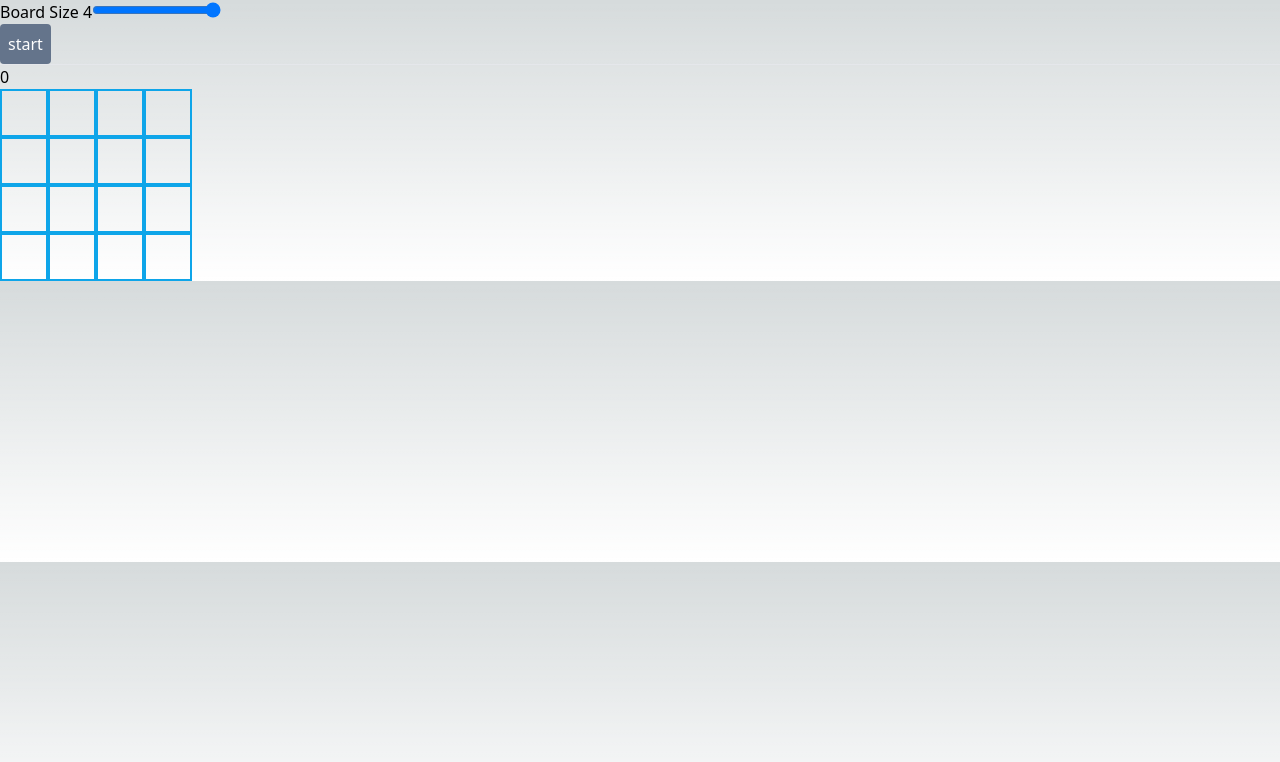
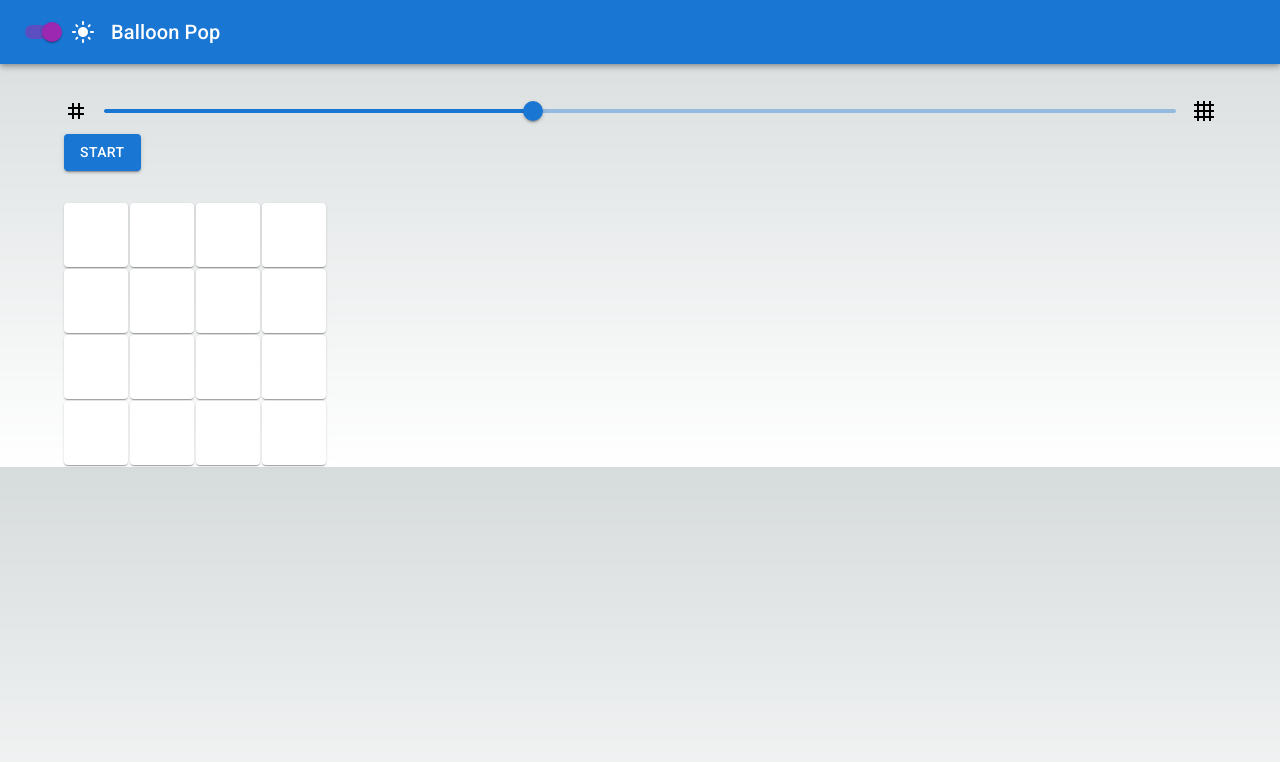
Before and after one commit to gnujoow/balloon-pop, a Next.js app: page / in a window 1280 px wide. Shown: the top 762 px of the page. Built offline with nearby package versions, Linux system fonts and the light colour scheme.

Commit message:
update style with mui

```diff
--- a/src/app/components/board.tsx
+++ b/src/app/components/board.tsx
@@ -1,5 +1,6 @@
 import { FC, useCallback, useEffect, useState } from "react";
 import Cell from "./cell";
+import { Box, Button, styled } from "@mui/material";
 
 let count = 0;
 
@@ -202,11 +203,25 @@ const Board: FC<BoardProps> = ({ boardArray, gameState, onClickCopy }) => {
   };
 
   return (
+    <BoardWrapper
+      sx={{
+        mt: 4,
+      }}
+    >
+      {gameState === GameStateType.playing && (
+        <Button
+          sx={{ mb: 2 }}
+          variant="outlined"
+          onClick={(e) => onClickCopy?.(e, renderBoardArray)}
+        >
+          copy
+        </Button>
+      )}
+
       <div>
-      {biggestNumber}
         {renderBoardArray.map((row, rowIndex) => (
           // row
-        <div key={rowIndex} className="flex">
+          <Box key={rowIndex} sx={{ display: "flex", gap: "2px", mb: "2px" }}>
             {/* col */}
             {row.map((col, colIndex) => (
               <Cell
@@ -216,19 +231,14 @@ const Board: FC<BoardProps> = ({ boardArray, gameState, onClickCopy }) => {
                 onClickCell={handleClickCell}
               />
             ))}
+          </Box>
+        ))}
       </div>
-      ))}
-
-      {gameState === GameStateType.playing && (
-        <button
-          className="bg-slate-500 hover:bg-slate-300 text-white p-2 rounded"
-          onClick={(e) => onClickCopy?.(e, renderBoardArray)}
-        >
-          copy
-        </button>
-      )}
-    </div>
+      {/* {biggestNumber} */}
+    </BoardWrapper>
   );
 };
 
+const BoardWrapper = styled(Box)(({ theme }) => ({}));
+
 export default Board;
--- a/src/app/components/cell.tsx
+++ b/src/app/components/cell.tsx
@@ -1,3 +1,4 @@
+import { Paper, SxProps } from "@mui/material";
 import { FC } from "react";
 
 interface CellProps {
@@ -9,20 +10,25 @@ interface CellProps {
   ) => void;
 }
 const Cell: FC<CellProps> = ({ value, position, onClickCell }) => {
-  const classname =
-    "flex justify-center items-center border-solid border-2 border-sky-500 w-12 h-12";
+  const sxStyle: SxProps = {
+    width: "4rem",
+    height: "4rem",
+    display: "flex",
+    justifyContent: "center",
+    alignItems: "center",
+    fontSize: "3rem",
+  };
   if (value === 0) {
-    return <div className={`${classname}`} />;
+    return <Paper sx={{ ...sxStyle, cursor: "not-allowed" }} />;
   }
   return (
-    <div
-      className={`${classname}`}
+    <Paper
+      // todo add hover style
+      sx={{ ...sxStyle, cursor: "pointer" }}
       onClick={(e) => onClickCell(e, { value, ...position })}
     >
-      {/* todo: 나중에 value영역 지울것 */}
-      {value}
       🎈
-    </div>
+    </Paper>
   );
 };
 
--- /dev/null
+++ b/src/app/components/gnb.tsx
@@ -0,0 +1,31 @@
+import * as React from "react";
+import AppBar from "@mui/material/AppBar";
+import Box from "@mui/material/Box";
+import Toolbar from "@mui/material/Toolbar";
+import Typography from "@mui/material/Typography";
+import LightModeIcon from "@mui/icons-material/LightMode";
+import { FormControlLabel, FormGroup, Switch } from "@mui/material";
+
+GlobalNavBar;
+export default function GlobalNavBar() {
+  return (
+    <Box sx={{ flexGrow: 1 }}>
+      <AppBar position="static">
+        <Toolbar>
+          <FormGroup>
+            <FormControlLabel
+              control={<Switch defaultChecked color="secondary" />}
+              label={
+                <LightModeIcon />
+                // <DarkModeIcon />
+              }
+            />
+          </FormGroup>
+          <Typography variant="h6" component="div" sx={{ flexGrow: 1 }}>
+            Balloon Pop
+          </Typography>
+        </Toolbar>
+      </AppBar>
+    </Box>
+  );
+}
--- a/src/app/layout.tsx
+++ b/src/app/layout.tsx
@@ -6,6 +6,8 @@ import "@fontsource/roboto/300.css";
 import "@fontsource/roboto/400.css";
 import "@fontsource/roboto/500.css";
 import "@fontsource/roboto/700.css";
+import GlobalNavBar from "./components/gnb";
+import { Container } from "@mui/material";
 
 const inter = Inter({ subsets: ["latin"] });
 
@@ -21,7 +23,16 @@ export default function RootLayout({
 }) {
   return (
     <html lang="en">
-      <body>{children}</body>
+      <body>
+        <GlobalNavBar />
+        <Container
+          sx={{
+            mt: 4,
+          }}
+        >
+          {children}
+        </Container>
+      </body>
     </html>
   );
 }
--- a/src/app/page.tsx
+++ b/src/app/page.tsx
@@ -6,6 +6,9 @@ import Board, { GameStateType } from "./components/board";
 import { onSaveClipboard } from "./utils/interactions";
 import { convert2DArrayToHex, convertHexTo2DArray } from "./utils/number";
 import { useSearchParams } from "next/navigation";
+import { Button, Divider, Slider, Stack, Typography } from "@mui/material";
+import Grid3x3Icon from "@mui/icons-material/Grid3x3";
+import Grid4x4Icon from "@mui/icons-material/Grid4x4";
 
 export default function Home() {
   const searchParams = useSearchParams();
@@ -35,9 +38,8 @@ export default function Home() {
     }
   }, [searchParams.has("board"), searchParams.has("size")]);
 
-  const handleChangeBoardSize = (e: React.ChangeEvent<HTMLInputElement>) => {
-    const { value } = e.target;
-    setBoardSize(Number(value));
+  const handleChangeBoardSize = (event: Event, newValue: number | number[]) => {
+    setBoardSize(newValue as number);
   };
 
   const onClickStart = () => {
@@ -75,39 +77,42 @@ export default function Home() {
       Array(boardSize).fill(0)
     );
     return (
-      <div>
-        <div>
-          <label>Board Size {boardSize}</label>
-          <input
-            type="range"
-            min="2"
-            max="7"
+      <>
+        <Stack spacing={2} direction="row" sx={{ mb: 1 }} alignItems="center">
+          <Grid3x3Icon />
+          <Slider
+            aria-label="Volume"
+            value={boardSize}
             onChange={handleChangeBoardSize}
+            min={2}
+            max={7}
+            step={1}
           />
-        </div>
-        <button
-          className="bg-slate-500 hover:bg-slate-300 text-white p-2 rounded"
-          onClick={onClickStart}
-        >
+          <Grid4x4Icon />
+        </Stack>
+
+        <Button variant="contained" onClick={onClickStart}>
           start
-        </button>
-        <hr />
+        </Button>
+
         <Board boardArray={mockArray} />
-      </div>
+      </>
     );
   }
 
   if (gameState === GameStateType.playing) {
     return (
-      <div>
-        <div>Game Seed - {`[${gameSeed.toString(16)}]`}</div>
-        <hr />
+      <>
+        <Typography variant="h4" gutterBottom>
+          Game Seed - {`[${gameSeed.toString(16)}]`}
+        </Typography>
+
         <Board
           boardArray={boardArray}
           gameState={gameState}
           onClickCopy={onClickCopyUrl}
         />
-      </div>
+      </>
     );
   }
 }
```
Lines whose indentation alone changed are shown as unchanged.
